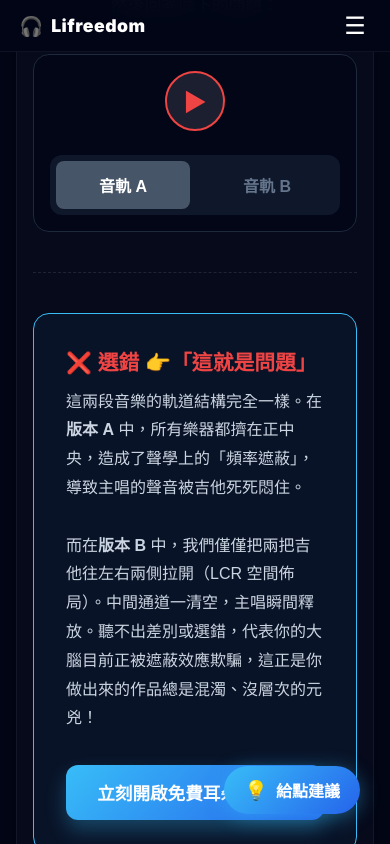
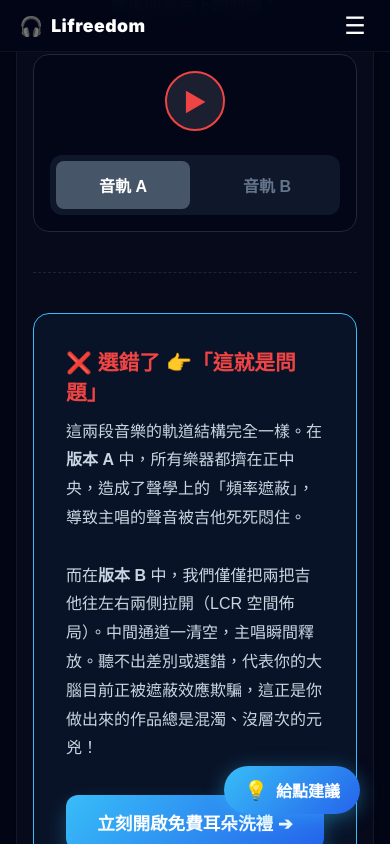
Before and after one commit to lifreedomstudio/lifreedom-studio, a Next.js app: page / in a window 390 px wide. Both pictures are taken after a click on the button "版本 A 比較清晰". Shown: the part 1175-2019 px from the top of the page. Built offline with nearby package versions, Linux system fonts and the light colour scheme.

Commit message:
Fix all mobile layouts and font sizes

```diff
--- a/src/app/page.tsx
+++ b/src/app/page.tsx
@@ -122,12 +122,12 @@ const HomeInteractivePlayer = ({ isMobile }: { isMobile: boolean }) => {
           <div style={{ background: 'rgba(56, 189, 248, 0.05)', border: '1px solid #38bdf8', padding: '2rem', borderRadius: '16px', textAlign: 'left', animation: 'fadeIn 0.4s ease-out' }}>
             {userChoice === 'A' && (
               <h4 style={{ color: '#ef4444', fontWeight: '900', fontSize: '1.3rem', margin: '0 0 12px 0' }}>
-                ❌ 選錯 👉「這就是問題」
+                ❌ 選錯了 👉「這就是問題」
               </h4>
             )}
             {userChoice === 'B' && (
               <h4 style={{ color: '#10b981', fontWeight: '900', fontSize: '1.3rem', margin: '0 0 12px 0' }}>
-                🎯 選對 👉「你有潛力，但還不穩」
+                🎯 選對了 👉「你是有潛力的」
               </h4>
             )}
             {userChoice === 'not_heard' && (
```
